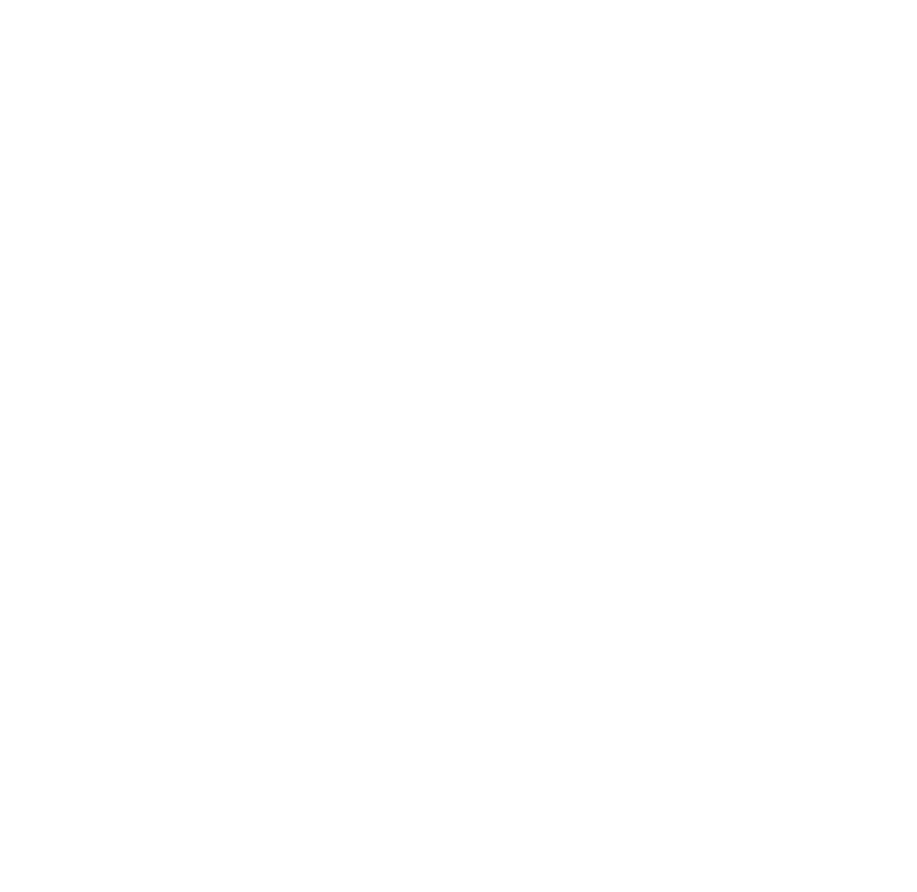
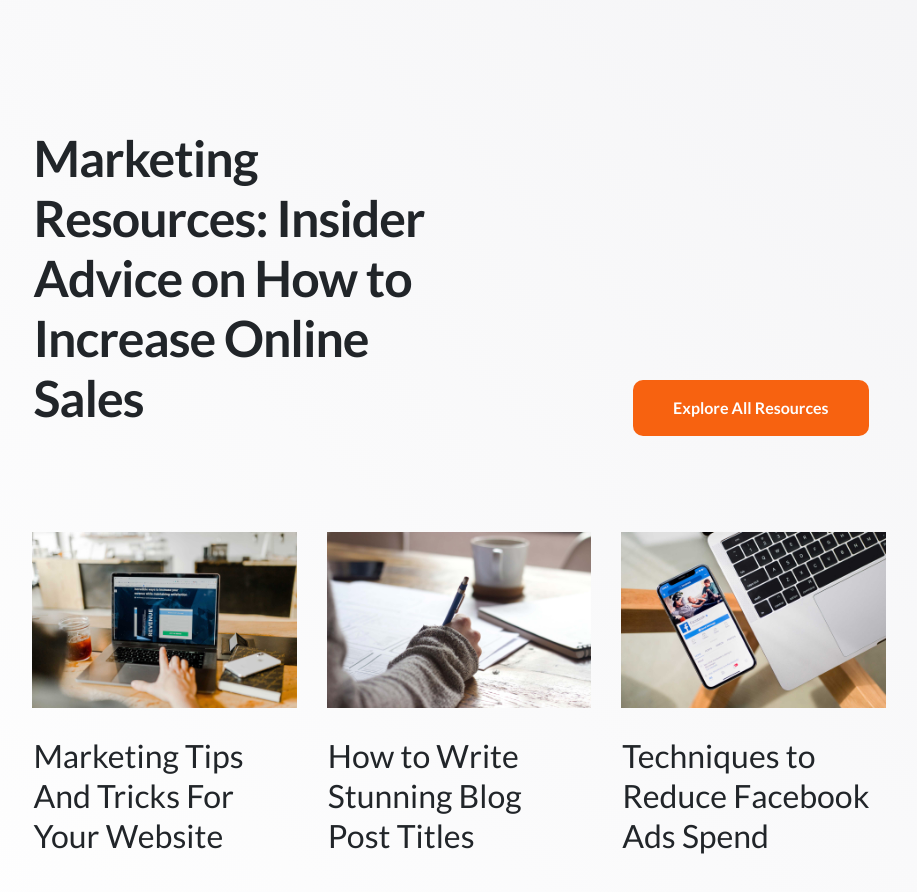
Before and after one commit to AngeloTripodi/proj-html-vuejs, a Vue app: page / in a window 1280 px wide. Shown: the part 6360-7252 px from the top of the page, without its empty margins (181-1098 px from the left). Before the commit the page ends 6328 px from the top, so only its background shows below. Built offline with nearby package versions, Linux system fonts and the light colour scheme.

Commit message:
Add Marketing Resources + Single resource component v-for

```diff
--- a/src/App.vue
+++ b/src/App.vue
@@ -6,6 +6,7 @@
 import ServicesComponent from './components/ServicesComponent.vue';
 import OrganisationsComponent from './components/OrganisationsComponent.vue';
 import ReviewComponent from './components/ReviewComponent.vue';
+import MarketingResources from './components/MarketingResources.vue';
 
 export default {
   data() {
@@ -16,7 +17,7 @@
   methods: {
 
   },
-  components: { HeaderComponent, JumboComponent, ServicesComponent, BrandClients, PopupCall, OrganisationsComponent, ReviewComponent }
+  components: { HeaderComponent, JumboComponent, ServicesComponent, BrandClients, PopupCall, OrganisationsComponent, ReviewComponent, MarketingResources }
 }
 
 
@@ -32,6 +33,7 @@
     <PopupCall />
     <OrganisationsComponent />
     <ReviewComponent />
+    <MarketingResources />
   </main>
 
 </template>
--- /dev/null
+++ b/src/components/MarketingResources.vue
@@ -0,0 +1,101 @@
+<script>
+import ButtonComponent from './ButtonComponent.vue'
+import SingleResource from './SingleResource.vue'
+
+export default {
+    data() {
+        return {
+
+            textOnButton: "Explore All Resources",
+            resourcesList: [
+                {
+                    img: 'blog-posts-6',
+                    title: 'Marketing Tips And Tricks For Your Website',
+                },
+                {
+                    img: 'blog-posts-5',
+                    title: 'How to Write Stunning Blog Post Titles',
+                },
+                {
+                    img: 'blog-posts-4',
+                    title: 'Techniques to Reduce Facebook Ads Spend',
+                },
+            ]
+        }
+    },
+    methods: {
+    },
+
+    components: {
+        ButtonComponent,
+        SingleResource,
+
+    }
+
+
+}
+</script>
+
+<template>
+    <section class="resources">
+
+        <div class="my_container text-center">
+            <div class="resourcesWrapper d-flex align-items-end">
+                <div class="sectionInfo">
+                    <h1>Marketing Resources: Insider Advice on How to Increase Online Sales</h1>
+                </div>
+                <div class="buttonSection">
+                    <ButtonComponent class="button" :buttonText="textOnButton" />
+                </div>
+            </div>
+
+            <div class="d-flex">
+                <SingleResource v-for="resource in resourcesList" :resourceData="resource" />
+            </div>
+        </div>
+
+    </section>
+
+
+</template>
+
+<style lang="scss" scoped>
+@use '../styles/partials/variables' as *;
+
+
+.resources {
+    background: rgb(249, 249, 250);
+    background: linear-gradient(45deg, rgba(249, 249, 250, 1) 0%, rgba(255, 255, 255, 1) 0%, rgba(244, 244, 246, 1) 100%);
+    padding: 10rem 0;
+}
+
+.resourcesWrapper {
+    margin-bottom: 6rem;
+
+
+
+}
+
+.sectionInfo {
+
+    margin-left: 1rem;
+}
+
+h1 {
+    font-size: 50px;
+    font-weight: bold;
+    letter-spacing: -1px;
+    text-align: start;
+
+
+}
+
+.buttonSection {
+    width: 160%;
+    text-align: end;
+}
+
+.button {
+    margin: 3rem 2rem 0 0;
+}
+</style>
--- /dev/null
+++ b/src/components/SingleResource.vue
@@ -0,0 +1,55 @@
+<script>
+
+import { store } from '../store';
+export default {
+    props: {
+        resourceData: {
+            type: Object,
+        }
+    },
+
+    data() {
+        return {
+            store,
+        }
+    },
+    methods: {
+
+    },
+
+
+}
+</script>
+
+<template>
+
+    <section class="my_container text-center">
+        <div class="caseCard">
+            <img :src="store.getImgPath(resourceData.img)" :alt="resourceData.img" class="img-fluid w-90">
+            <div class="resourceText">
+                <h2> {{ resourceData.title }}</h2>
+            </div>
+
+        </div>
+    </section>
+
+</template>
+
+<style lang="scss" scoped>
+@use '../styles/partials/variables' as *;
+
+.resourceText {
+    padding: 1rem;
+    text-align: start;
+}
+
+h2 {
+    line-height: 2.5rem;
+    padding-top: .75rem;
+
+}
+
+.w-90 {
+    width: 90%;
+}
+</style>
```
